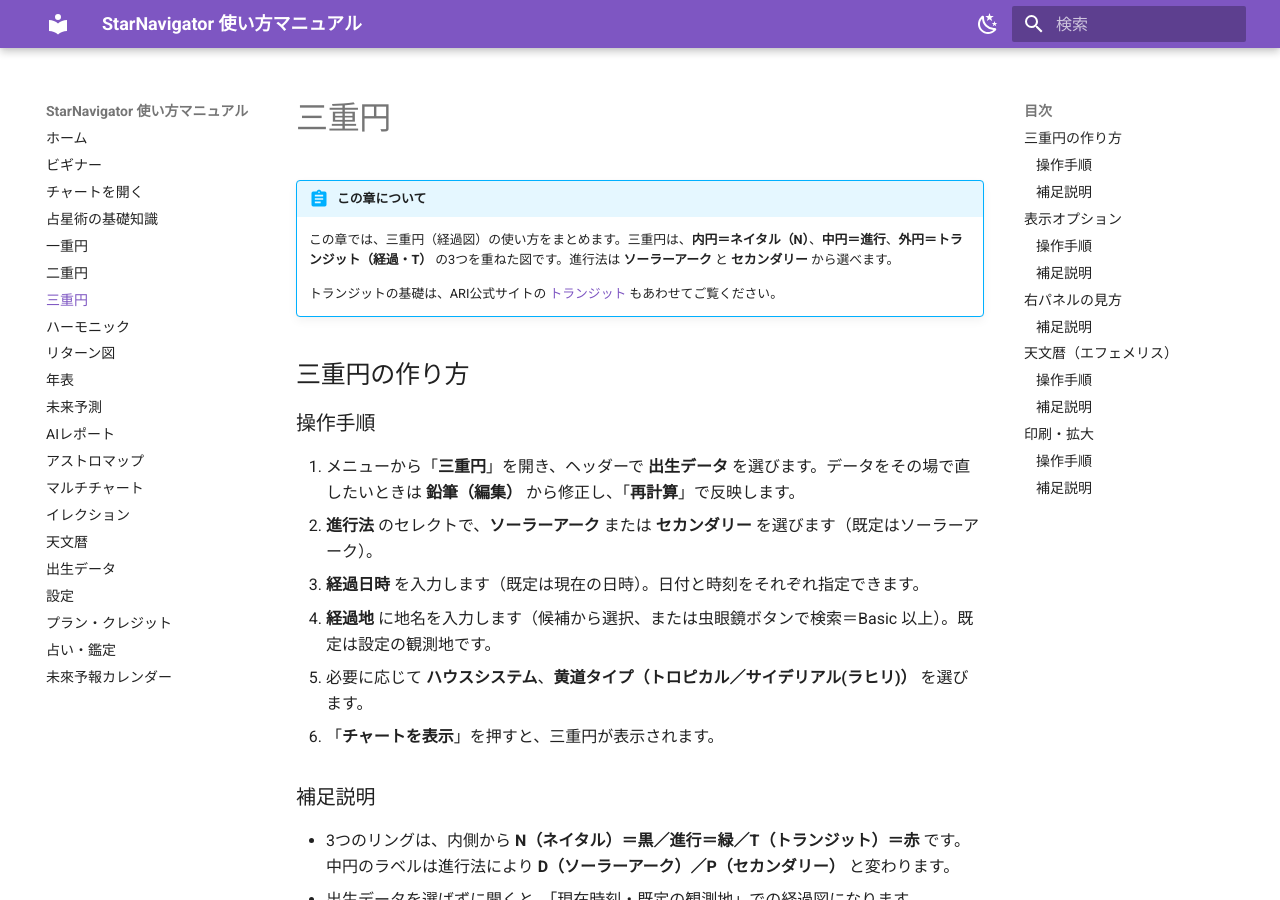
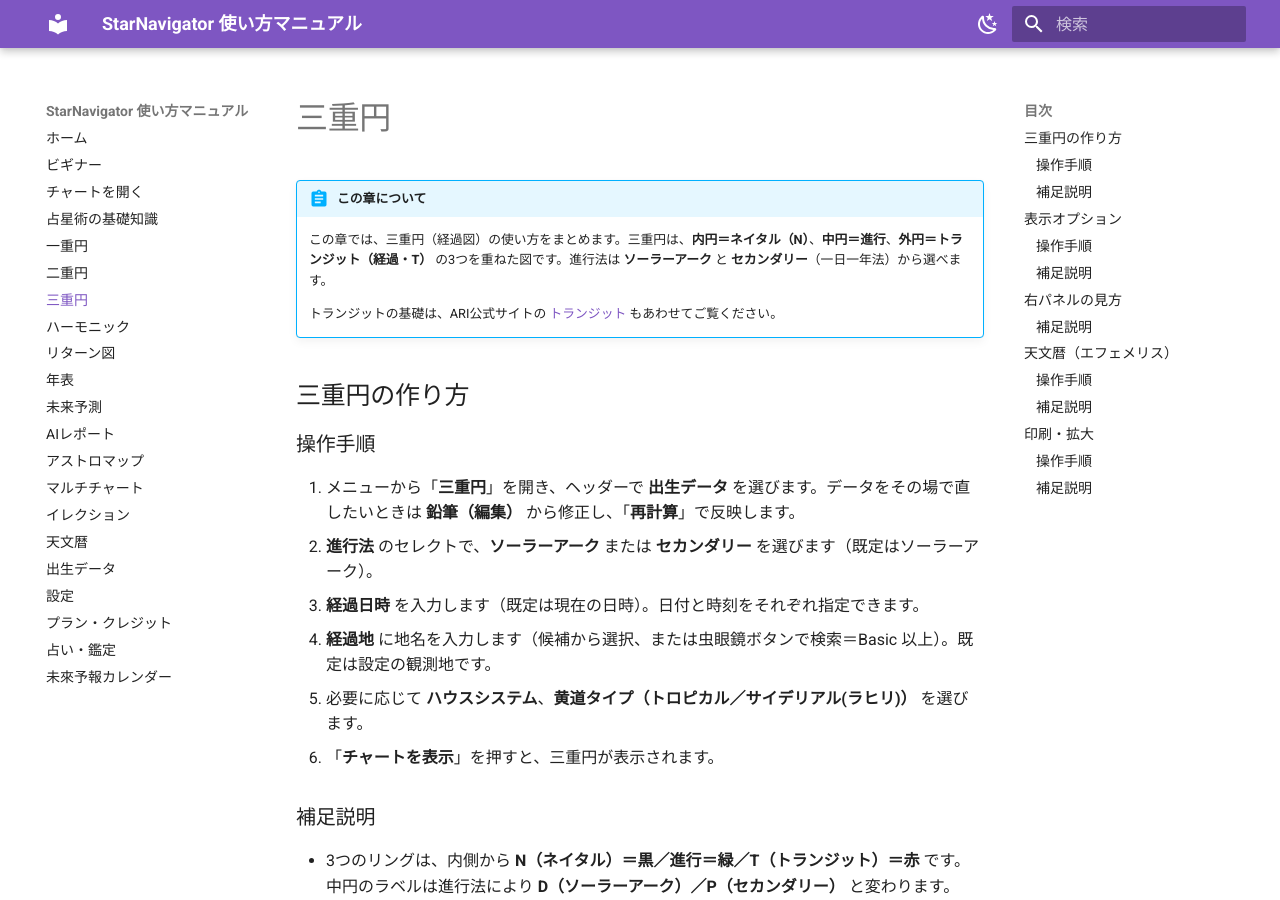
Before and after one commit to KeikoKagawa/starnavi-manual, an MkDocs documentation site: the page built from docs/triple-chart.md, in a window 1280 px wide and 900 px high. Built offline with MkDocs 1.6.1 and Material for MkDocs 9.7.7, drawn with Linux system fonts in a browser that asks for light colours.

Commit message:
content(三重円): セカンダリーに(一日一年法)を併記
Co-Authored-By: Claude Fable 5 <noreply@anthropic.com>

```diff
--- a/docs/triple-chart.md
+++ b/docs/triple-chart.md
@@ -1,7 +1,7 @@
 # 三重円
 
 !!! abstract "この章について"
-    この章では、三重円（経過図）の使い方をまとめます。三重円は、**内円＝ネイタル（N）**、**中円＝進行**、**外円＝トランジット（経過・T）** の3つを重ねた図です。進行法は **ソーラーアーク** と **セカンダリー** から選べます。
+    この章では、三重円（経過図）の使い方をまとめます。三重円は、**内円＝ネイタル（N）**、**中円＝進行**、**外円＝トランジット（経過・T）** の3つを重ねた図です。進行法は **ソーラーアーク** と **セカンダリー**（一日一年法）から選べます。
 
     トランジットの基礎は、ARI公式サイトの [トランジット](https://www.arijp.com/basis/transit) もあわせてご覧ください。
 
```
